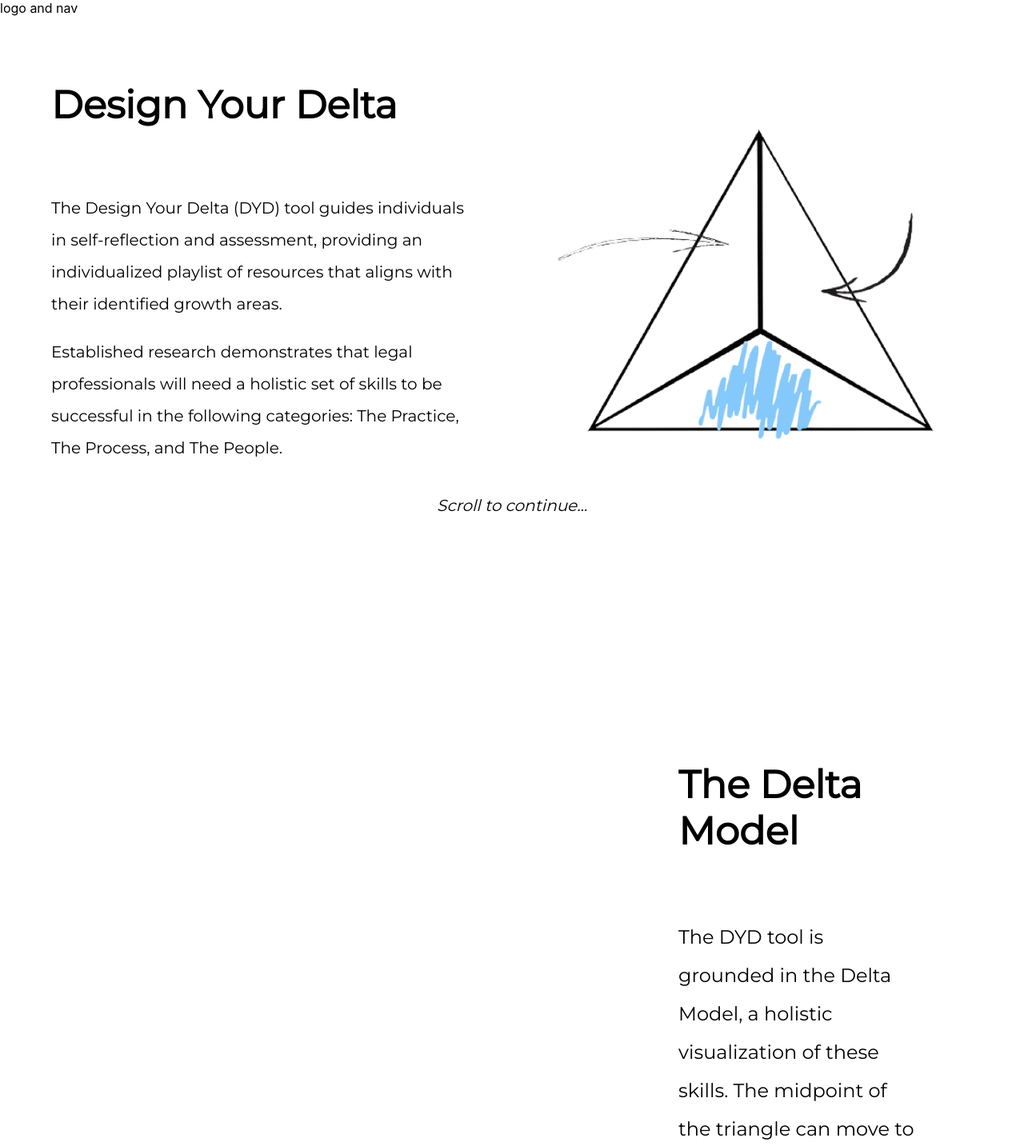
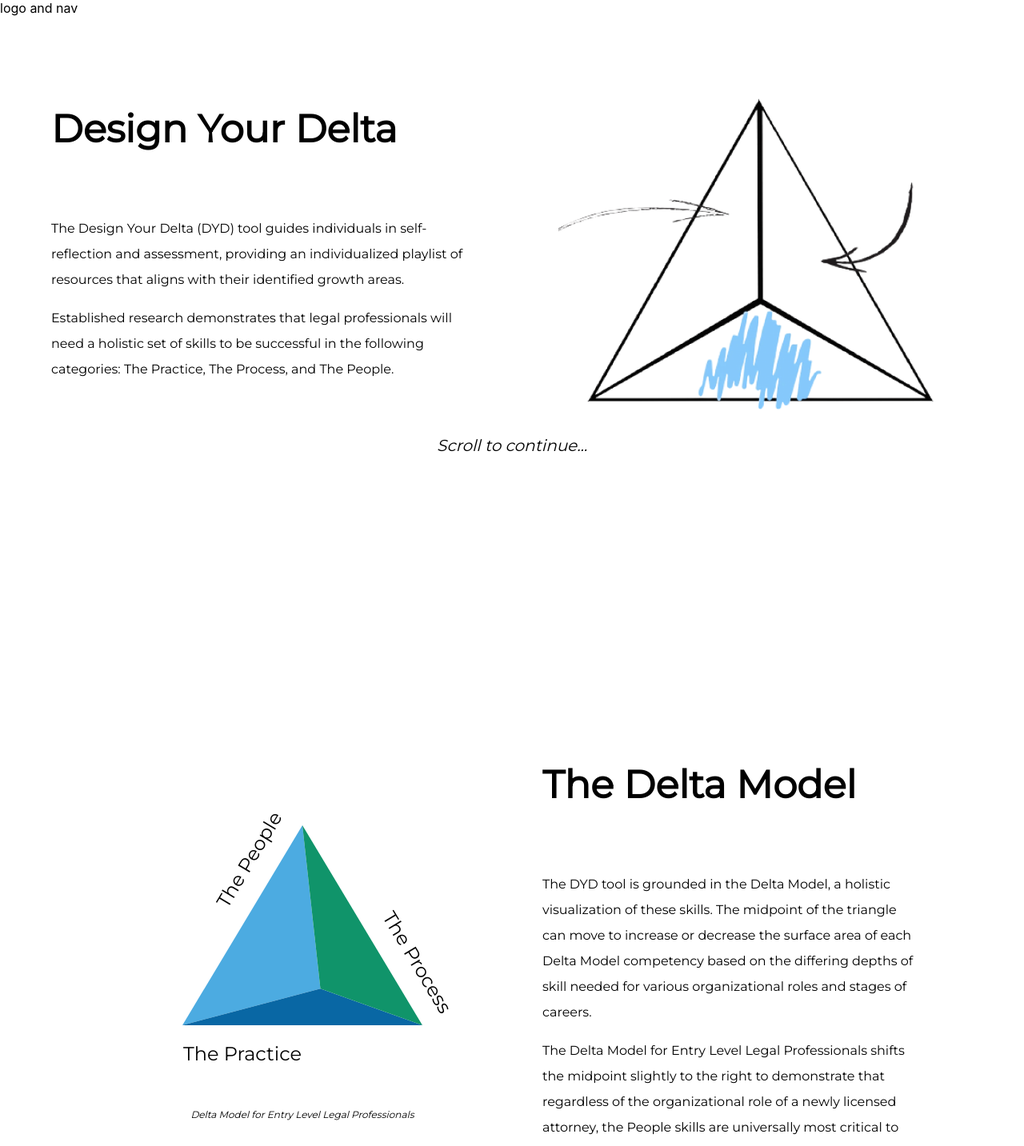
Before and after one commit to cs394-s23/delta-lab, a React (Create React App) app: page / in a window 1280 px wide. Shown: the top 1433 px of the page at 80% size. Built offline with nearby package versions, Linux system fonts and the light colour scheme.

Commit message:
simple commit

```diff
--- a/src/App.css
+++ b/src/App.css
@@ -162,7 +162,7 @@ a {
 .description p {
   line-height: 2;
   font-family: 'Montserrat', sans-serif;
-  font-size : 20px;
+  font-size : 16px;
 }
 
 .scroll-continue {
--- a/src/components/TriangleGraph.jsx
+++ b/src/components/TriangleGraph.jsx
@@ -17,8 +17,8 @@ const TriangleGraph = () => {
   ];
 
   useEffect(() => {
-    const width = 670;
-    const height = 500;
+    const width = 500;
+    const height = 350;
 
     if (!d3.select(ref.current).select("svg").empty()) {
       return; // If the SVG element already exists, don't do anything
@@ -127,7 +127,7 @@ const TriangleGraph = () => {
         .attr("alignment-baseline", "central")
         .attr("font-family", "Montserrat, sans-serif")
         .attr("font-weight", "light")
-        .attr("font-size", "36px")
+        .attr("font-size", "24px")
         .attr("fill", "#000000")
         .attr("transform", `rotate(${angle}, ${labelPos[0]}, ${labelPos[1]}) translate(-75, 20)`);
       }
@@ -142,7 +142,7 @@ const TriangleGraph = () => {
           .attr("alignment-baseline", "central")
           .attr("font-family", "Montserrat, sans-serif")
           .attr("font-weight", "light")
-          .attr("font-size", "36px")
+          .attr("font-size", "24px")
           .attr("fill", "#000000")
           .attr("transform", `rotate(${angle+180}, ${labelPos[0]}, ${labelPos[1]}) translate(75, -50)`);
         }
@@ -158,7 +158,7 @@ const TriangleGraph = () => {
             .attr("alignment-baseline", "central")
             .attr("font-family", "Montserrat, sans-serif")
             .attr("font-weight", "light")
-            .attr("font-size", "36px")
+            .attr("font-size", "24px")
             .attr("fill", "#000000")
             .attr("transform", `rotate(${angle+180}, ${labelPos[0]}, ${labelPos[1]}) translate(75, -50)`);
       }
--- a/src/components/styles/HomePage.css
+++ b/src/components/styles/HomePage.css
@@ -58,14 +58,14 @@
 .image-content p {
   margin-top: 50px;
   font-family: 'Montserrat', sans-serif;
-  font-size : 16px;
+  font-size : 12px;
   font-style: italic;
 }
 
 .text-content p {
     line-height: 2;
     font-family: 'Montserrat', sans-serif;
-    font-size : 24px;
+    font-size : 16px;
 }
 
 .text-content h1 {
```
